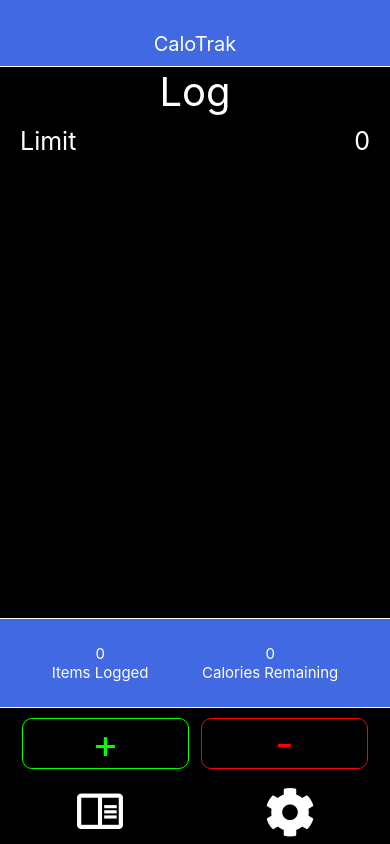
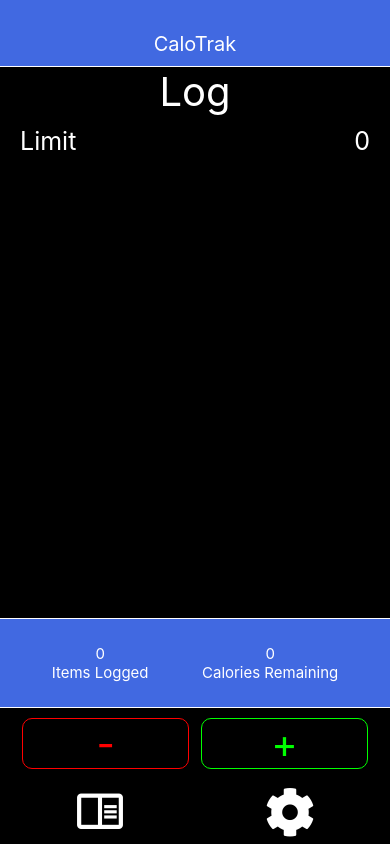
Before and after one commit to Theguyat2012/CalorieTracker, a React Native app: screen / in a window 390 px wide. Built offline with nearby package versions, Linux system fonts and the light colour scheme.

Commit message:
burned to red and consumed to green

```diff
--- a/components/Calorie.js
+++ b/components/Calorie.js
@@ -48,13 +48,13 @@ export default function Calorie({
                     {
                         type === "Burned" ?
                         <>
-                            <Text style={[styles.green, styles.calorieFont]}>{title}</Text>
-                            <Text style={[styles.green, styles.calorieFont]}>+{calories}</Text>
+                            <Text style={[styles.red, styles.calorieFont]}>{title}</Text>
+                            <Text style={[styles.red, styles.calorieFont]}>-{calories}</Text>
                         </>
                         :
                         <>
-                            <Text style={[styles.red, styles.calorieFont]}>{title}</Text>
-                            <Text style={[styles.red, styles.calorieFont]}>-{calories}</Text>
+                            <Text style={[styles.green, styles.calorieFont]}>{title}</Text>
+                            <Text style={[styles.green, styles.calorieFont]}>+{calories}</Text>
                         </>
                     }
                 </View>
--- a/components/PlusMinus.js
+++ b/components/PlusMinus.js
@@ -23,15 +23,15 @@ export default function PlusMinus({
         <View style={styles.body}>
             <NewCalorieButton
                 onPress={() => onPress('Burned')}
+                styleButton={styles.redOperatorView}
+                styleOperator={styles.red}
+                operator="-"
+            />
+            <NewCalorieButton
+                onPress={() => onPress('Consumed')}
                 styleButton={styles.greenOperatorView}
                 styleOperator={styles.green}
                 operator="+"
-            />
-            <NewCalorieButton
-                onPress={() => onPress('Consumed')}
-                styleButton={styles.redOperatorView}
-                styleOperator={styles.red}
-                operator="-"
             />
         </View>
     );
```
